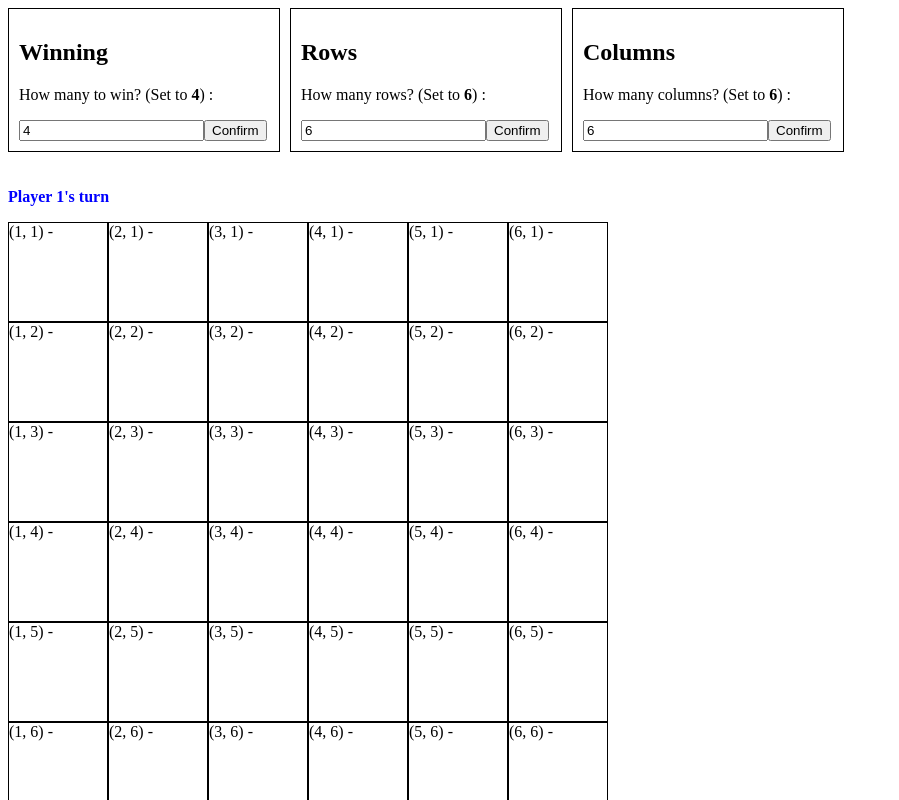
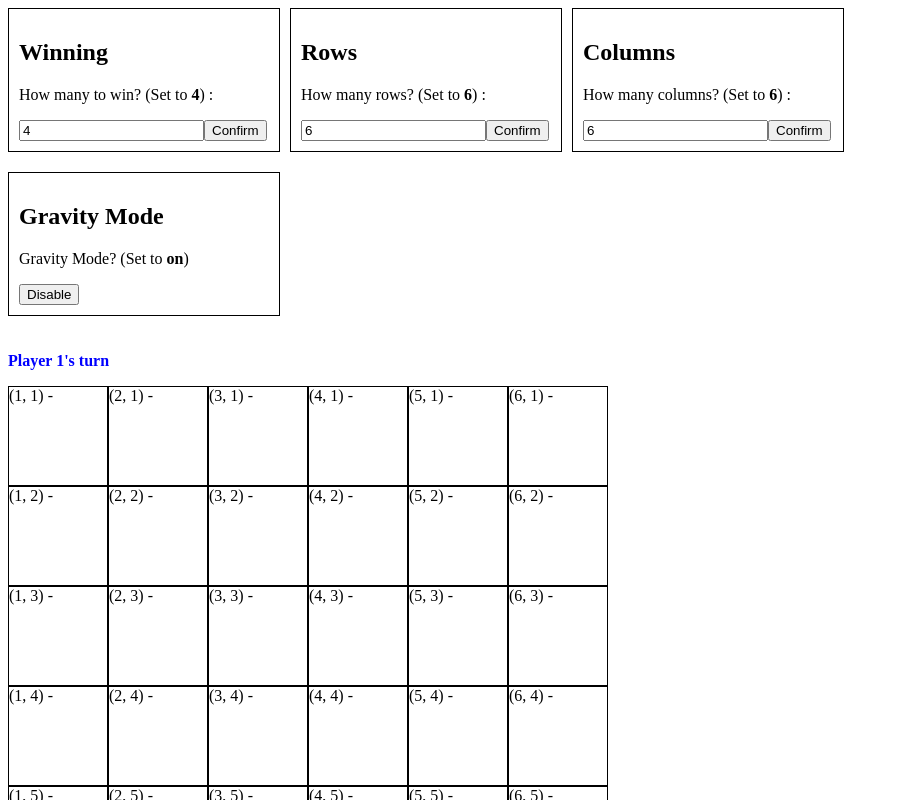
Before and after one commit to DamianDRuiz/connectany, a React (Vite) app: page / in a window 1280 px wide. Shown: the top 800 px of the page, without its empty margins (0-899 px from the left). Built offline with nearby package versions, Linux system fonts and the light colour scheme.

Commit message:
Gravity Mode

```diff
--- a/src/app/app.tsx
+++ b/src/app/app.tsx
@@ -18,6 +18,8 @@ export function App() {
     cells,
     winCount,
     winCountInput,
+    gravityMode,
+    handleGravityModeClick,
     handleCellClick,
     handleCustomColumnsInputChange,
     handleCustomColumnsConfirmationClick,
@@ -95,6 +97,10 @@ export function App() {
         handleSettingInputChange={handleCustomColumnsInputChange}
         handleSettingConfirmationClick={handleCustomColumnsConfirmationClick}
       />
+      <GravityMode
+        gravityMode={gravityMode}
+        handleGravityModeClick={handleGravityModeClick}
+      />
       <GameBar currentPlayer={currentPlayer} />
       <GameGrid
         cells={cells}
@@ -117,4 +123,30 @@ interface GameBarProps {
   currentPlayer: Player
 }
 
+function GravityMode({
+  gravityMode,
+  handleGravityModeClick,
+}: GravityModeProps) {
+  return (
+    <>
+      <br />
+      <div className="settings">
+        <h2>Gravity Mode</h2>
+        <p>
+          Gravity Mode? (Set to <strong>{gravityMode ? 'on' : 'off'}</strong>)
+        </p>
+
+        <button onClick={handleGravityModeClick}>
+          {gravityMode ? 'Disable' : 'Enable'}
+        </button>
+      </div>
+    </>
+  )
+}
+
+interface GravityModeProps {
+  gravityMode: boolean
+  handleGravityModeClick: any
+}
+
 export default App
--- a/src/app/hooks/useCells/useCells.ts
+++ b/src/app/hooks/useCells/useCells.ts
@@ -1,6 +1,8 @@
 import { ChangeEventHandler, useEffect, useState } from 'react'
 import { Cell } from 'src/app/commonTypes/Cell'
 import { buildGridCells } from 'src/app/utils/cells/buildGridCells'
+import getCellID from 'src/app/utils/cells/getCellID'
+import { getHighestEmptyCellInColumn } from 'src/app/utils/cells/getHighestEmptyCellInColumn'
 import { checkForWin } from 'src/app/utils/gameControl/checkForWin'
 import { isNewGame } from 'src/app/utils/gameControl/isNewGame'
 import { switchPlayer } from 'src/app/utils/gameControl/switchPlayer'
@@ -8,6 +10,7 @@ import { Player } from '../../commonTypes/Player'
 
 export function useCells(rows: number, columns: number, wins: number) {
   const [currentPlayer, setCurrentPlayer] = useState<Player>(1)
+  const [gravityMode, setGravityMode] = useState<boolean>(true)
   const [winCount, setWinCount] = useState<number>(wins)
   const [customRows, setCustomRows] = useState<number>(rows)
   const [customColumns, setCustomColumns] = useState<number>(columns)
@@ -21,6 +24,10 @@ export function useCells(rows: number, columns: number, wins: number) {
   const [latestCellClicked, setLatestCellClicked] = useState<number | null>(
     null
   )
+
+  const handleGravityModeClick = () => {
+    setGravityMode((prev) => !prev)
+  }
 
   const handleCustomRowsInputChange: ChangeEventHandler = (e) => {
     const target = <HTMLInputElement>e.target
@@ -67,12 +74,16 @@ export function useCells(rows: number, columns: number, wins: number) {
     if (cells[cellId].ticked === true) return
 
     const newCells = [...cells]
+    let clickedCell = cells[cellId]
 
-    newCells[cellId].ticked = true
-    newCells[cellId].owner = currentPlayer
+    if (gravityMode)
+      clickedCell = getHighestEmptyCellInColumn(clickedCell, cells)
+
+    clickedCell.ticked = true
+    clickedCell.owner = currentPlayer
 
     setCells(newCells)
-    setLatestCellClicked(cellId)
+    setLatestCellClicked(getCellID(clickedCell, cells)) //here
   }
 
   useEffect(() => {
@@ -109,6 +120,8 @@ export function useCells(rows: number, columns: number, wins: number) {
     cells,
     winCount,
     winCountInput,
+    gravityMode,
+    handleGravityModeClick,
     handleCustomRowsInputChange,
     handleCustomRowsConfirmationClick,
     handleCustomColumnsInputChange,
--- /dev/null
+++ b/src/app/utils/cells/getCellID.tsx
@@ -0,0 +1,9 @@
+import { Cell } from 'src/app/commonTypes/Cell'
+
+export default function getCellID(cell: Cell, cells: Cell[]) {
+  for (let i = 0; i < cells.length; i++) {
+    const currentCell: Cell = cells[i]
+    if (currentCell.x == cell.x && currentCell.y == cell.y) return i
+  }
+  return -1
+}
--- /dev/null
+++ b/src/app/utils/cells/getHighestEmptyCellInColumn.tsx
@@ -0,0 +1,18 @@
+import { Cell } from 'src/app/commonTypes/Cell'
+
+export function getHighestEmptyCellInColumn(
+  clickedCell: Cell,
+  cells: Cell[]
+): Cell {
+  const clickedColumn = clickedCell.x
+  const cellsInColumn = cells.filter((cell) => cell.x == clickedColumn)
+  const initialIndex = cellsInColumn.length - 1
+
+  for (let i = initialIndex; i > -1; i--) {
+    const currentCell = cellsInColumn[i]
+    console.log(currentCell)
+    if (!currentCell.ticked) return currentCell
+  }
+
+  return clickedCell
+}
```
